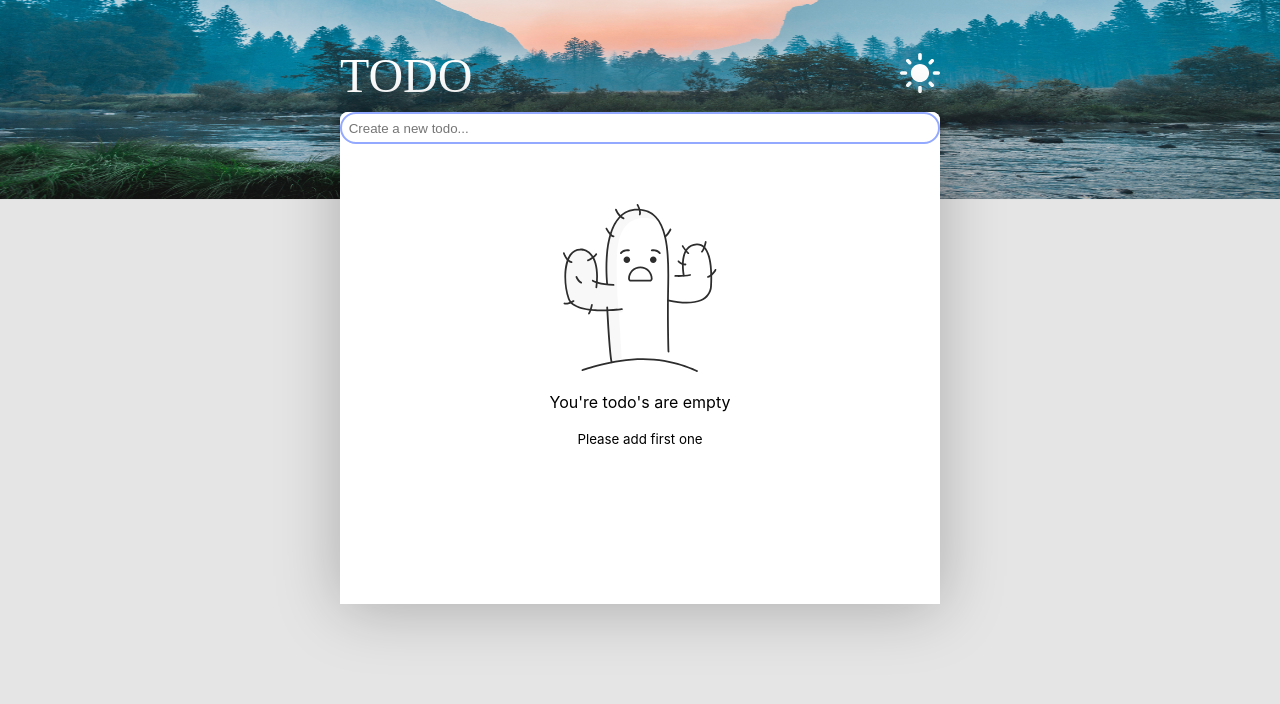
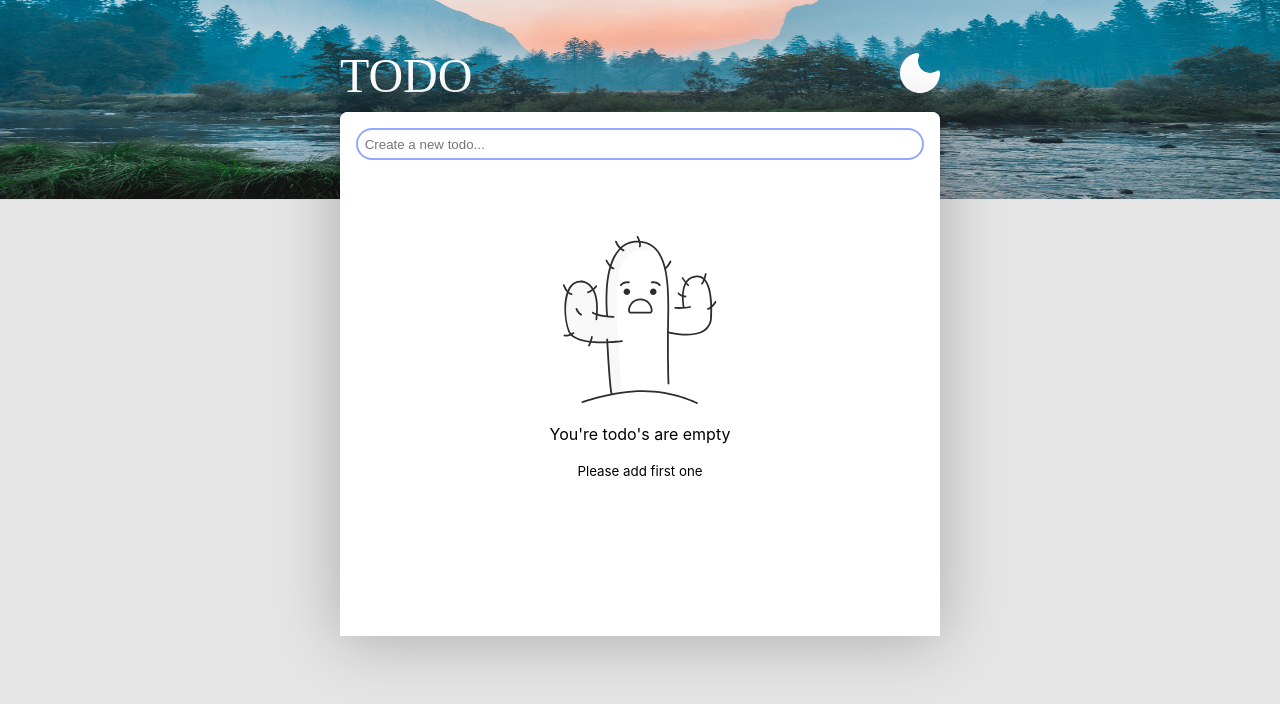
Before and after one commit to yuta-takeda/bigdevsoon-todoapp, a React (Create React App) app: page / in a window 1280 px wide. Shown: the top 704 px of the page. Built offline with nearby package versions, Linux system fonts and the light colour scheme.

Commit message:
toggle dark and light mode

```diff
--- a/src/App.css
+++ b/src/App.css
@@ -11,7 +11,6 @@
 }
 
 :root.darkmode {
-  :root {
   --bg-color: #181824;
   --header-color: #ffffff;
   --text-color: #ffffff;
@@ -19,7 +18,8 @@
   --todo-bg-color: #25273c;
   --border-color: #93a9ff;
   --button-color: #93a9ff;
-  }
+  --svg-filter: invert(2%) sepia(2%) saturate(772%) hue-rotate(315deg)
+    brightness(98%) contrast(90%);
 }
 
 @font-face {
@@ -77,6 +77,7 @@ body {
   background: var(--todo-bg-color);
   box-shadow: 0px 4px 8px rgba(0, 0, 0, 0.25);
   border-radius: 8px 8px 0px 0px;
+  padding: 1em;
 
   display: flex;
   flex-direction: row;
--- a/src/App.tsx
+++ b/src/App.tsx
@@ -1,6 +1,7 @@
 import React, { useState, MouseEvent } from "react";
 import "./App.css";
 import lightModeIcon from "./assets/icons/light-mode.svg";
+import darkModeIcon from "./assets/icons/dark-mode.svg";
 import emptyState from "./assets/emptystate.svg";
 import deleteIcon from "./assets/icons/close.svg";
 
@@ -13,6 +14,7 @@ interface Todo {
 function App() {
   const [todos, setTodos] = useState<Todo[]>([]);
   const [showButton, setShowButton] = useState(false);
+  const [isDarkMode, setIsDarkMode] = useState(false);
 
   const addTodo = () => {
     const input = document.querySelector<HTMLInputElement>(".input");
@@ -81,12 +83,30 @@ function App() {
     deleteIcon.style.display = "none";
   };
 
+  const toggleTheme = () => {
+    const html = document.querySelector("html");
+    if (!html) {
+      return;
+    }
+
+    if (html.classList.contains("darkmode")) {
+      html.classList.remove("darkmode");
+      setIsDarkMode(false);
+    } else {
+      html.classList.add("darkmode");
+      setIsDarkMode(true);
+    }
+  };
+
   return (
     <div className="App">
       <div className="header">
         <div className="title">TODO</div>
-        <div className="toggle">
-          <img src={lightModeIcon} alt={"モード切替"} />
+        <div className="toggle" onClick={() => toggleTheme()}>
+          <img
+            src={isDarkMode ? lightModeIcon : darkModeIcon}
+            alt={"モード切替"}
+          />
         </div>
       </div>
       <div className="background">
```
Lines whose indentation alone changed are shown as unchanged.
